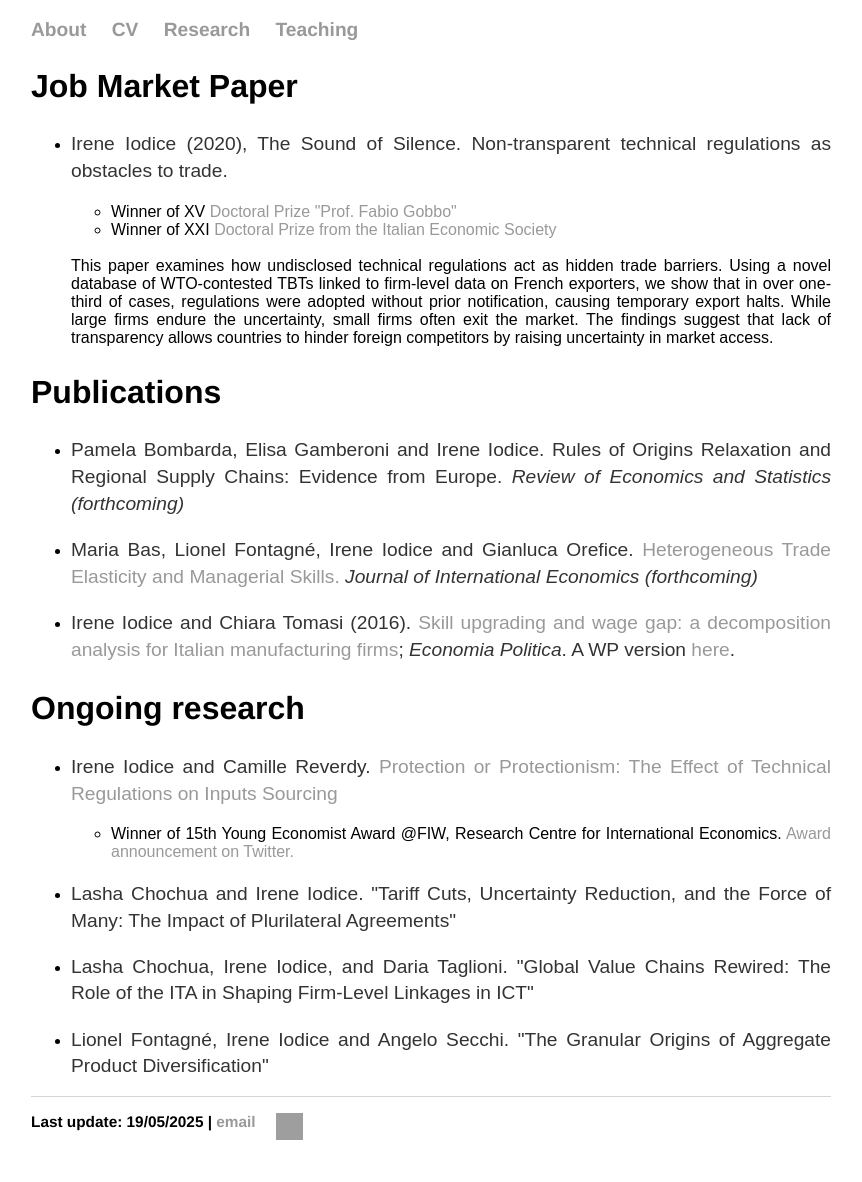
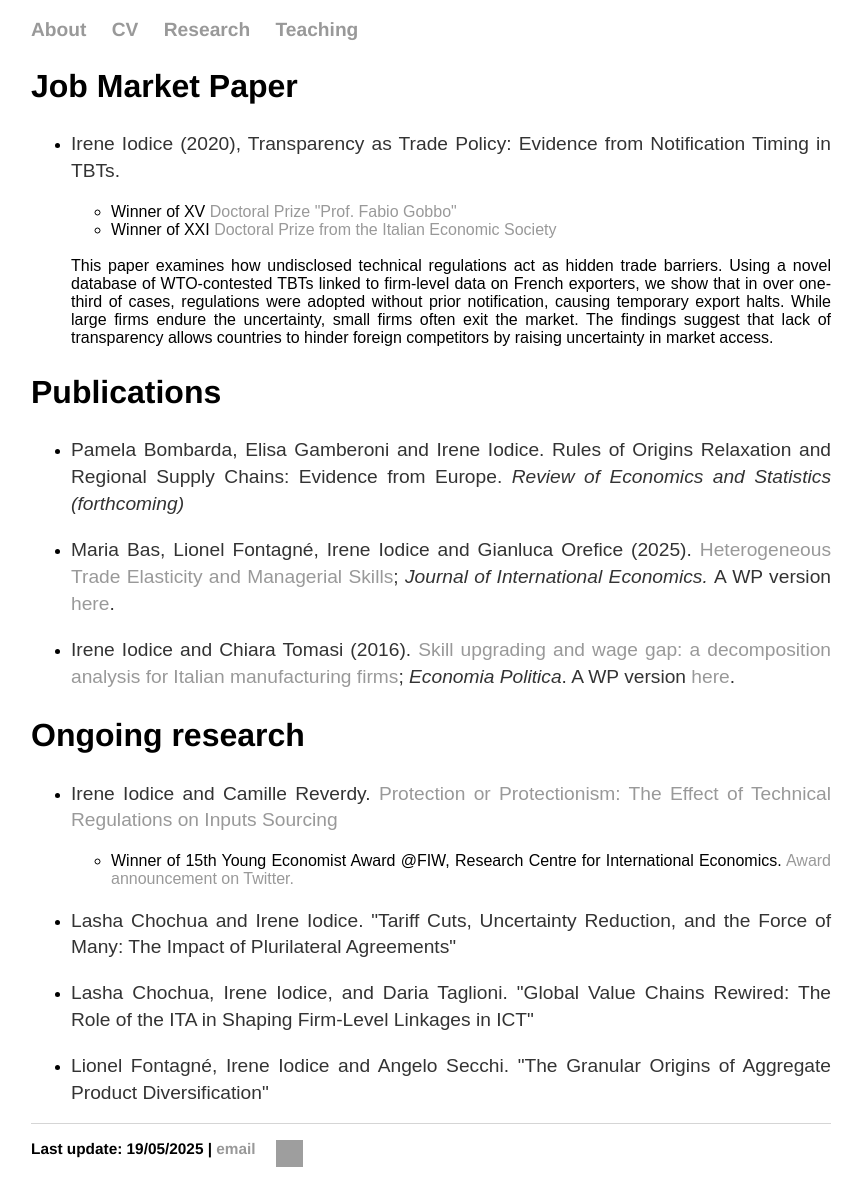
Before and after one commit to ioire/ioire.github.io, a Jekyll site: the page built from research/index.html, in a window 1280 px wide. Shown: the whole page, without its empty margins (209-1071 px from the left). Built offline with Jekyll 4.4.1, drawn with Linux system fonts in a browser that asks for light colours; before the commit the page ends 1156 px from its top, so only the background shows below that; grey boxes are pictures that could not be loaded.

Commit message:
update repo

```diff
--- a/research/index.html
+++ b/research/index.html
@@ -5,7 +5,8 @@ title: Irene Iodice
 <div class="blurb">
 	 <h2>Job Market Paper</h2>
 	<ul>
-  <li> <p> Irene Iodice (2020), The Sound of Silence. Non-transparent technical regulations as obstacles to trade.</p> </li>
+  <li> <p> Irene Iodice (2020), Transparency as Trade Policy: Evidence
+from Notification Timing in TBTs.</p> </li>
 	<ul> <br>
  <li> Winner of XV <a href="https://siepi.org/wp-content/uploads/2020/04/Premio-Gobbo_2020-scaled.jpg"> Doctoral Prize "Prof. Fabio Gobbo" </a> </li>
  <li> Winner of XXI <a href="https://www.siecon.org/it/premi/xxi-edizione-premio-sie/vincitori"> Doctoral Prize from the Italian Economic Society </a> </li>
@@ -17,7 +18,7 @@ title: Irene Iodice
 <h2>Publications</h2>
 
 	<ul>  <li> <p> Pamela Bombarda, Elisa Gamberoni and Irene Iodice. Rules of Origins Relaxation and Regional Supply Chains: Evidence from Europe.  <em> Review of Economics and Statistics (forthcoming) </em>  </p> </li>
-  		<li> <p> Maria Bas, Lionel Fontagné, Irene Iodice and Gianluca Orefice. <a href="https://www.cesifo.org/en/publications/2025/working-paper/heterogeneous-trade-elasticity-and-managerial-skills">Heterogeneous Trade Elasticity and Managerial Skills.</a>   <em> Journal of International Economics (forthcoming) </em>  </p> </li>
+  		<li> <p> Maria Bas, Lionel Fontagné, Irene Iodice and Gianluca Orefice (2025). <a href="https://www.sciencedirect.com/science/article/pii/S0022199625000492"> Heterogeneous Trade Elasticity and Managerial Skills</a>; <em> Journal of International Economics. </em> A WP version <a href= "https://www.cesifo.org/en/publications/2025/working-paper/heterogeneous-trade-elasticity-and-managerial-skills">here</a>. </p> </li>
 
      <li> <p> Irene Iodice and Chiara Tomasi (2016). <a href="https://link.springer.com/article/10.1007%2Fs40888-016-0031-5">Skill upgrading and wage gap: a decomposition analysis for Italian manufacturing firms</a>; <em> Economia Politica</em>. A WP version <a href="https://ideas.repec.org/p/ssa/lemwps/2015-06.html">here</a>. </p> </li>
   </ul>
```
